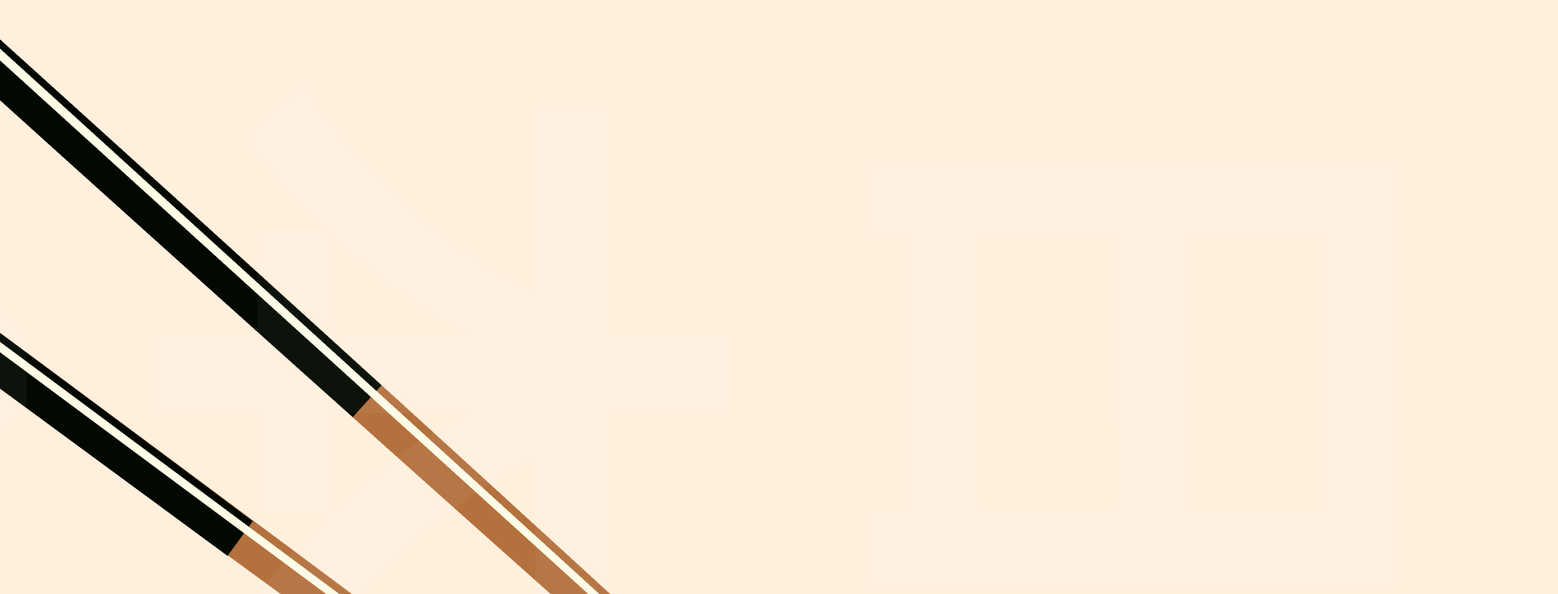
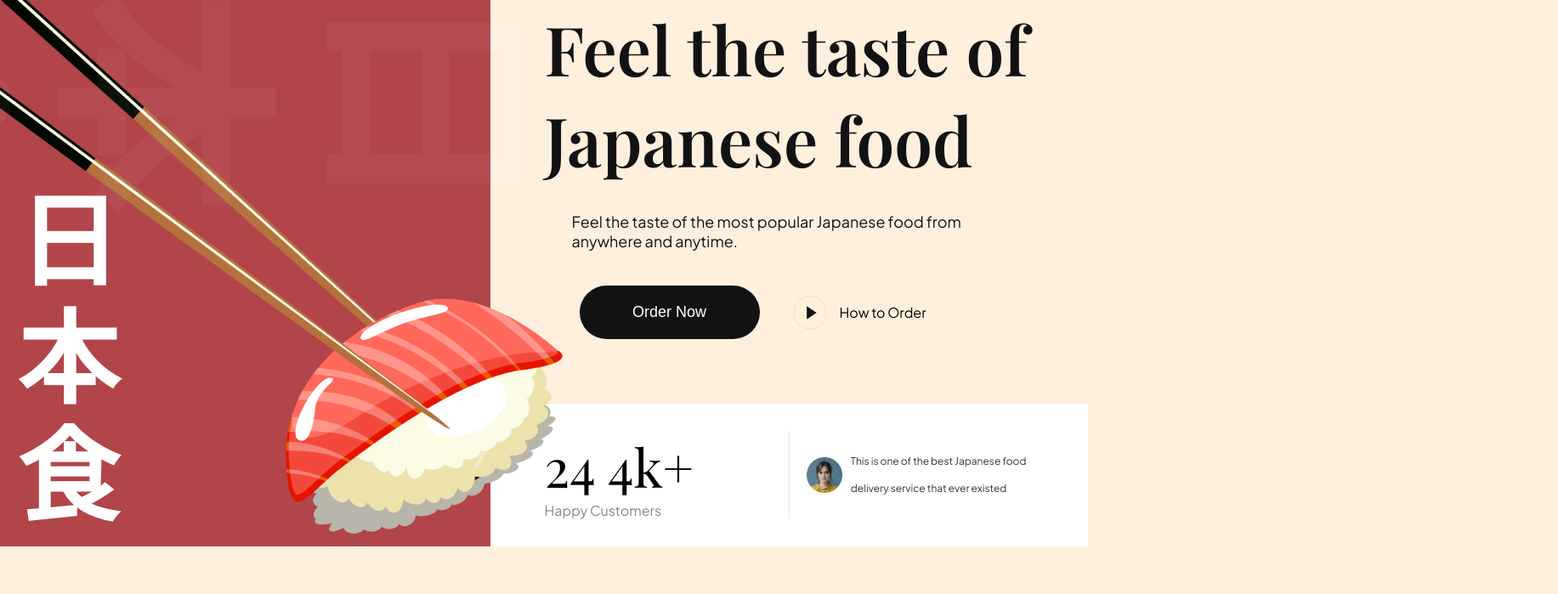
Before and after one commit to ArslanJajja1/SushiSpot-Landing-Page, a website built with Vite: page index.html in a window 1280 px wide. Shown: the part 145-844 px from the top of the page at 85% size, 1833 px wide, since content can reach past the window. After the commit the page ends 800 px from the top, so only its background shows below. Built offline with nearby package versions, Linux system fonts and the light colour scheme.

Commit message:
hero section styles

```diff
--- /dev/null
+++ b/css/sections/hero.css
@@ -0,0 +1,143 @@
+.hero{
+    display: flex;
+    min-height: calc(100vh-74px);
+    overflow: hidden;
+}
+.hero-image{
+    flex: 1;
+    display: flex;
+    flex-direction: column;
+    position: relative;
+    z-index: 5;
+}
+.hero-image img{
+    width: 120%;
+    height: 100%;
+    object-fit: contain;
+}
+.hero-image__overlay{
+    position: absolute;
+    inset: 0;
+    width: 100%;
+    background-color: var(--primary-color);
+    z-index: -1;
+}
+
+.hero-image h2{
+    position: absolute;
+    bottom: 0;
+    padding: 20px;
+    font-family: var(--playfair-display);
+    font-weight: 700;
+    font-size: 120px;
+    line-height: 138px;
+    color: #fff;
+}
+.hero-content{
+    flex: 1.22;
+    display: flex;
+    justify-content: space-between;
+    flex-direction: column;
+}
+.hero-content-info{
+    padding: 64px;
+    flex: 1;
+    display: flex;
+    justify-content: center;
+    flex-direction: column;
+}
+.hero-content-info h1{
+    font-size: 80px;
+    font-weight: 600;
+    font-family: var(--playfair-display);
+    color: var(--secondary-color);
+}
+.hero-content-info p{
+    margin: 32px 0 0 32px;
+    font-family: var(--plus-jakarta-sans);
+    color: var(--secondary-color);
+    font-size: 18px;
+    font-weight: 400;
+}
+.hero-content__buttons{
+    margin: 41px 0 0 41px;
+    display: flex;
+    flex-wrap: wrap;
+    gap: 36px;
+}
+.hero-content__order-button{
+    padding: 20px;
+    border-radius: 36px;
+    min-width: 212px;
+    outline: none;
+    border: none;
+    background: var(--secondary-color);
+    cursor: pointer;
+    color: #fff;
+    font-weight: 500;
+    font-size: 18px;
+    line-height: 23px;
+}
+.hero-content__play-button{
+    border: none;
+    outline: none;
+    background: transparent;
+    display: flex;
+    align-items: center;
+    font-size: 16px;
+    line-height: 19px;
+    color: var(--black-200);
+    font-family: var(--plus-jakarta-sans);
+    cursor: pointer;
+}
+.hero-content__play-button img{
+    margin-right: 12px;
+    width: 46px;
+    height: 46px;
+    object-fit: contain;
+}
+.hero-content__testimonial{
+    padding: 32px 64px;
+    display: flex;
+    flex-wrap: wrap;
+    gap: 20px;
+    background: var(--color-white);
+}
+.hero-content__customer{
+    flex: 1;
+    gap: 10px;
+}
+.hero-content__customer h4{
+    font-size: 62px;
+    font-weight: 400;
+    font-family: var(--playfair-display);
+}
+.hero-content__customer p{
+    font-size: 16px;
+    font-weight: 400;
+    font-family: var(--plus-jakarta-sans);
+    color: var(--secondary-color);
+    opacity: 0.5;
+}
+.hero-content__review{
+    flex: 1;
+    display: flex;
+    align-items: center;
+    gap: 10px;
+    padding-left: 20px;
+    border-left: 1px solid rgba(2,2,2,0.1);
+    min-width: 200px;
+}
+.hero-content__review img{
+    width: 42px;
+    height: 42px;
+    object-fit: contain;
+}
+.hero-content__review p{
+    font-size: 12px;
+    font-weight: 400;
+    line-height: 32px;
+    font-family: var(--plus-jakarta-sans);
+    color: var(--[--secondary-color]);
+    opacity: 0.8;
+}
--- a/css/style.css
+++ b/css/style.css
@@ -3,12 +3,12 @@
 
 /* other css file imports */
 @import url("sections/header.css");
-/* @import url("sections/hero.css");
-@import url("sections/about.css");
-@import url("sections/popular.css");
-@import url("sections/trending.css");
-@import url("sections/subscribe.css");
-@import url("sections/footer.css"); */
+@import url("sections/hero.css");
+/* @import url("sections/about.css"); */
+/* @import url("sections/popular.css"); */
+/* @import url("sections/trending.css"); */
+/* @import url("sections/subscribe.css");/ */
+/* @import url("sections/footer.css"); */
 
 /* CSS variables for reusablity across all files (including above imported) */
 :root {
```
